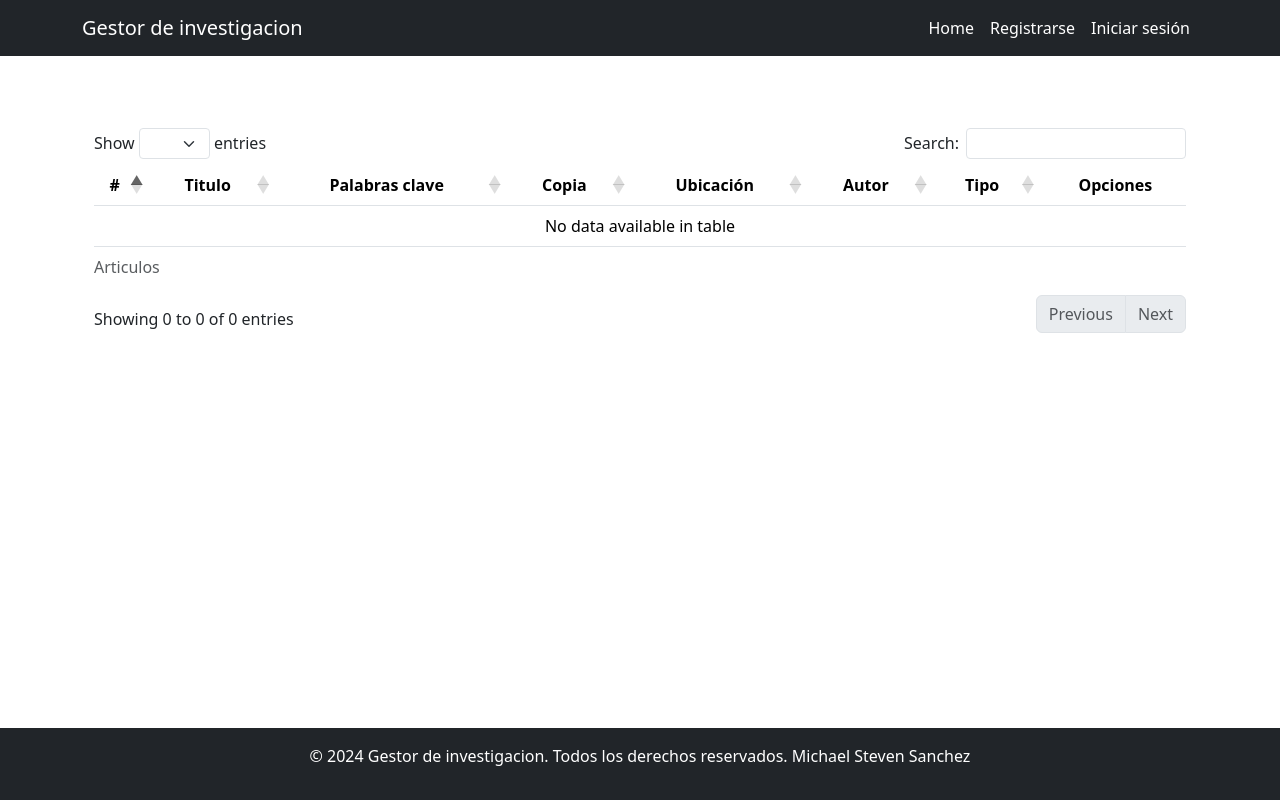
After one commit to stevenbisbi/gestor-de-articulos, a Django app: page /tabla/ in a window 1280 px wide. The commit adds this page. Run offline with Django 5.2, Linux system fonts and the light colour scheme; data that the repository does not hold is empty; some libraries are stand-ins or nearby versions.

Commit message:
add table

```diff
--- /dev/null
+++ b/gestor/static/css/tabla.css
@@ -0,0 +1,4 @@
+.centered {
+    text-align: center !important;
+    vertical-align: middle !important;
+}
--- /dev/null
+++ b/gestor/static/js/tabla.js
@@ -0,0 +1,61 @@
+let dataTable;
+let dataTableIsInitialized=false;
+
+const dataTableOptions={
+    columnDefs:[
+        {className:'centered',targets:[0,1,2,3,4,5,6,7]},
+        {orderable: false, targets: [0,7]},
+        { searchable: false, targets: [1,2,3,4,5,6]}
+    ],
+    pageLength:4,
+    destroy: true
+}
+
+const initDataTable=async()=>{
+if(dataTableIsInitialized){
+    dataTable.destroy();
+}
+
+await listArticles();
+
+dataTable=$('#datatable-articulos').DataTable(dataTableOptions);
+
+dataTableIsInitialized = true
+};
+
+const listArticles = async()=>{
+    try{
+        const response = await fetch('http://127.0.0.1:8000/list_articles/');
+        const data= await response.json();
+
+        let content=``;
+        data.articulos.forEach((articulo, index) => {
+            content+=`
+                <tr>
+                    <td>${index+1}</td>
+                    <td>${articulo.titulo}</td>
+                    <td>${articulo.palabras_clave}</td>
+                    <td>${articulo.copia === true ?"<i class='fa-solid fa-check' style='color: green;'></i>" : "<i class='fa-solid fa-xmark' style='color: red;'></i>"}</td>
+                    <td>${articulo.ubicacion}</td>
+                    <td>${articulo.id_autor_id}</td>
+                    <td>${articulo.id_tipo_id}</td>
+                    <td>
+                    <button class='btn btn-sm btn-primary' onclick="location.href='/article/${articulo.id}/edit'">
+                        <i class='fa-solid fa-pencil'></i>
+                    </button>
+                    <button class='btn btn-sm btn-danger' onclick="location.href='/article/${articulo.id}/delete'">
+                        <i class='fa-solid fa-trash-can'></i>
+                    </button>
+                    </td>
+                </tr>
+            `;
+        });
+        tableBody.innerHTML = content
+    }catch(ex){
+
+    }
+}
+
+window.addEventListener('load',async()=>{
+    await initDataTable();
+});
--- a/gestor/templates/layouts/base.html
+++ b/gestor/templates/layouts/base.html
@@ -1,10 +1,18 @@
+{% load static %}
 <!DOCTYPE html>
 <html lang="en">
 <head>
     <meta charset="UTF-8">
     <meta name="viewport" content="width=device-width, initial-scale=1.0">
     <title>Gestor de investigacion</title>
+    <!--Bootstraps-->
     <link rel="stylesheet" href="https://cdn.jsdelivr.net/npm/bootstrap@5.3.3/dist/css/bootstrap.min.css">
+    <!--DataTable.js-->
+    <link rel="stylesheet" href="https://cdn.datatables.net/2.1.5/css/dataTables.bootstrap5.css">
+    <!--Font Aweseme-->
+    <link rel="stylesheet" href="https://cdnjs.cloudflare.com/ajax/libs/font-awesome/6.6.0/css/all.min.css">
+    <!--Custom Css-->
+    <link rel="stylesheet" href="{% static 'css/tabla.css' %}">
     <style>
         body {
             display: flex;
@@ -67,8 +75,15 @@
     <footer class="bg-dark text-white text-center py-3 mt-auto">
         <p>&copy; 2024 Gestor de investigacion. Todos los derechos reservados.  Michael Steven Sanchez</p>
     </footer>
-
+    <!--Bootstraps-->
     <script src="https://cdn.jsdelivr.net/npm/bootstrap@5.3.3/dist/js/bootstrap.bundle.min.js"></script>
+    <!--DataTable.js-->
+    <script src="https://code.jquery.com/jquery-3.7.1.js"></script>
+    <script src="https://cdnjs.cloudflare.com/ajax/libs/twitter-bootstrap/5.3.0/js/bootstrap.bundle.min.js"></script>
+    <script src="https://cdn.datatables.net/2.1.5/js/dataTables.js"></script>
+    <script src="https://cdn.datatables.net/2.1.5/js/dataTables.bootstrap5.js"></script>
+    <!--Custom JS-->
+    <script src="{% static 'js/tabla.js' %}"></script>
 
 </body>
 </html>
--- /dev/null
+++ b/gestor/templates/tabla.html
@@ -0,0 +1,28 @@
+{% extends 'layouts/base.html' %} {% block content %}
+<main class="container mt-4">
+  <div class="row">
+    <div class="col-sm-12 col-md-12 col lg-12 col-xl-12">
+      <div class="table-responsive">
+        <table id="datatable-articulos" class="table">
+            <caption>
+                Articulos
+            </caption>
+          <thead>
+            <tr>
+              <th class="centered">#</th>
+              <th class="centered">Titulo</th>
+              <th class="centered">Palabras clave</th>
+              <th class="centered">Copia</th>
+              <th class="centered">Ubicación</th>
+              <th class="centered">Autor</th>
+              <th class="centered">Tipo</th>
+              <th class="centered">Opciones</th>
+            </tr>
+          </thead>
+          <tbody id="tableBody"></tbody>
+        </table>
+      </div>
+    </div>
+  </div>
+</main>
+{% endblock %}
--- a/gestor/urls.py
+++ b/gestor/urls.py
@@ -14,6 +14,10 @@ urlpatterns = [
     path('create_autor/', views.create_autor, name='crear_autor'),
     path('grupo/<int:group_id>/create_autor/', views.create_autor, name='create_autor'),
     path('article/<int:article_id>/', views.article, name='article'),
+    path('article/<int:id>/edit/', views.article_detail, name='edit_article'),
+    path('article/<int:id>/delete/', views.delete_article, name='delete_article'),
     path('search-suggestions/', views.search_suggestions, name='search_suggestions'),
     #path('type_article/', views.type_article, name='tipo articulo'),
+    path('tabla/', views.tabla, name='tabla'),
+    path('list_articles/', views.list_articles, name='lista articulos'),
 ]
--- a/gestor/views.py
+++ b/gestor/views.py
@@ -1,15 +1,13 @@
-from django.shortcuts import render
 from django.shortcuts import render, redirect, get_object_or_404
 from django.contrib.auth.forms import UserCreationForm, AuthenticationForm #Formulario de Registro
 from django.contrib.auth.models import User
-from django.http import HttpResponse
+from django.http import HttpResponse, JsonResponse
 from django.contrib.auth import login, logout, authenticate
 from django.contrib.auth.decorators import login_required
 from django.db import IntegrityError
 from .forms import GroupForm, ActaCongresoForm, RevistaCientificaForm, InformeTecnicoForm, ArticuloForm, AutorForm
 from .models import Group_Invest, Acta_congreso, Revista_cientifica, Informe_tecnico, Articulo, Autor
 from datetime import date
-from django.http import JsonResponse
 from django.db.models import Q
 # Create your views here.
 
@@ -196,3 +194,30 @@ def search_suggestions(request):
     suggestions = list(set(results))  # Eliminar duplicados
 
     return JsonResponse({'suggestions': suggestions})
+
+def tabla(request):
+    return render(request, 'tabla.html')
+def list_articles(request):
+    articulos = list(Articulo.objects.values())
+    print(articulos)
+    data= { 'articulos': articulos}
+    return JsonResponse(data)
+
+def article_detail(request, id):
+    article = get_object_or_404(Articulo, id=id)
+
+    if request.method == 'POST':
+        form = ArticuloForm(request.POST, instance=article)
+        if form.is_valid():
+            form.save()
+            return redirect('tabla')
+        else:
+            return render(request, 'article_detail.html', {'article': article, 'form': form, 'error': 'Error al actualizar el artículo'})
+    else:
+        form = ArticuloForm(instance=article)
+        return render(request, 'article_detail.html', {'article': article, 'form': form})
+
+def delete_article(request, id):
+    articulo = get_object_or_404(Articulo, id=id)
+    articulo.delete()
+    return redirect('tabla')
```
Also changed, not shown: gestor/models.py (+0 -10 lines), gestor/templates/article_detail.html (+22 -0 lines), gestor/templates/home.html (+0 -34 lines), index.html (deleted, +0 -67 lines), gestor/static/js/home.js (line endings or trailing spaces).
